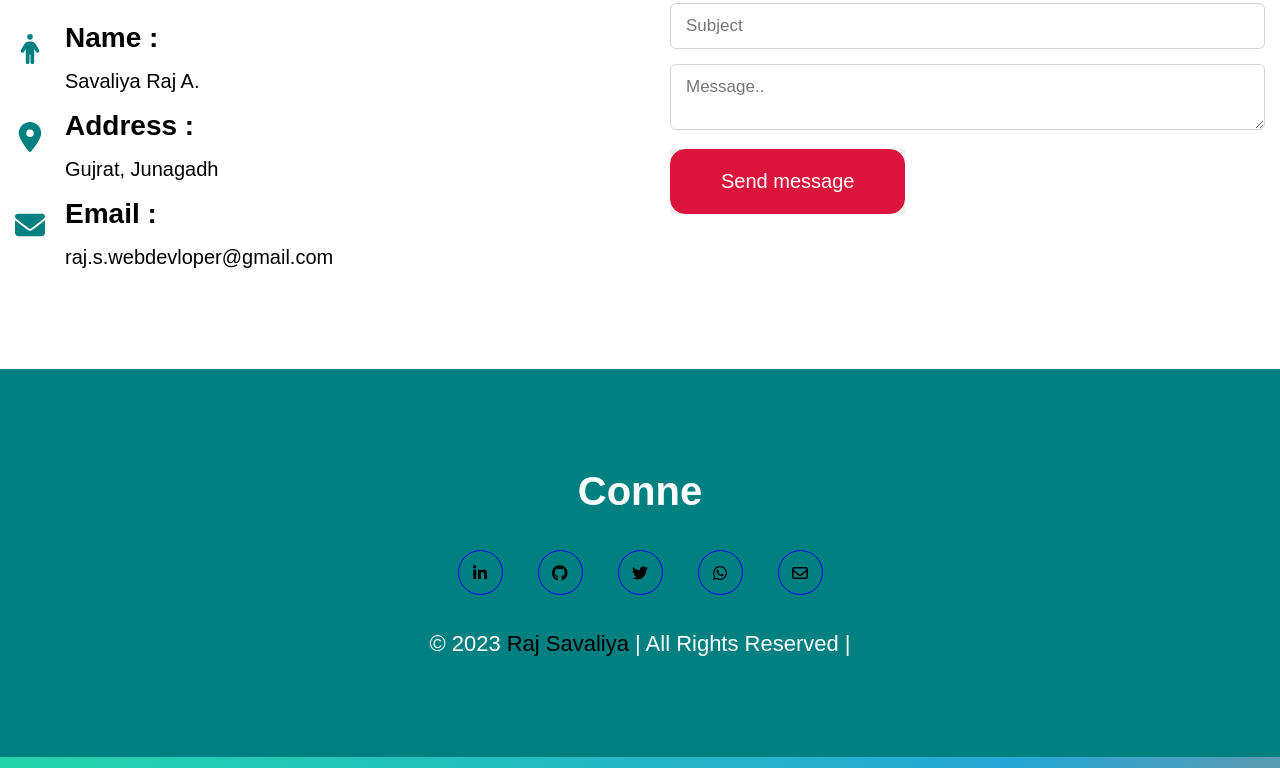
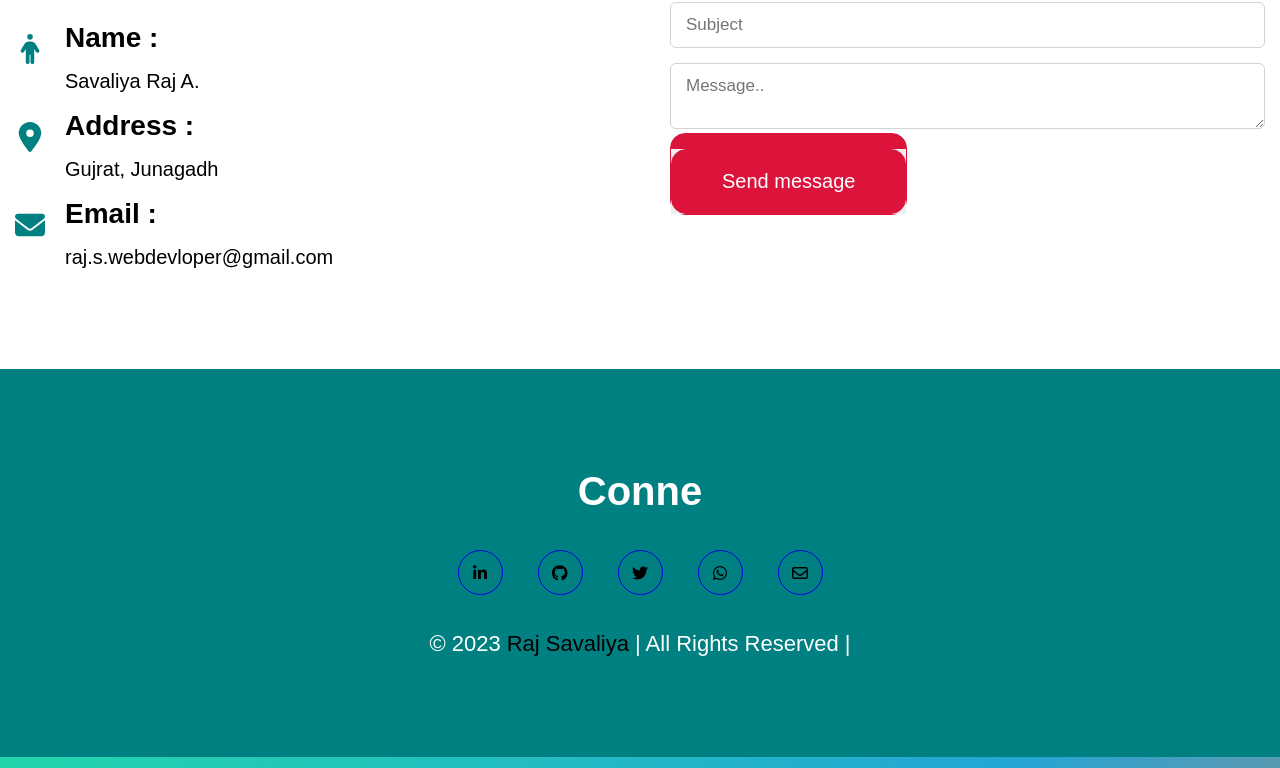
Before and after one commit to Raj-Shopify-Devloper/Raj-Portfolio, a React (Vite) app: page / in a window 1280 px wide. Shown: the part 4596-5364 px from the top of the page. Built offline with nearby package versions, Linux system fonts and the light colour scheme.

Commit message:
Update index.css

```diff
--- a/src/index.css
+++ b/src/index.css
@@ -481,7 +481,7 @@ h2.about-head {
   padding-block: 15px;
   line-height: 37px;
 }
-a.btn {
+.btn {
   border: 1px solid var(--crimson);
   color: var(--white);
   background: linear-gradient(to right, var(--crimson) 50%, var(--white) 50%);
@@ -497,7 +497,7 @@ a.about-cv {
   padding: 15px 0 15px 74px;
   font-size: 25px;
 }
-a.btn:hover {
+.btn:hover {
   background-position: right bottom;
   color: var(--crimson);
 }
@@ -920,7 +920,7 @@ a.contact-sub-title:hover {
   height: var(--padding-large);
   width: var(--padding-large);
 }
-.contact-button.btn > button > a.btn {
+.contact-button.btn > button > .btn {
   padding: var(--padding-medium) 50px;
   font-size: var(--padding-medium);
 }
```
